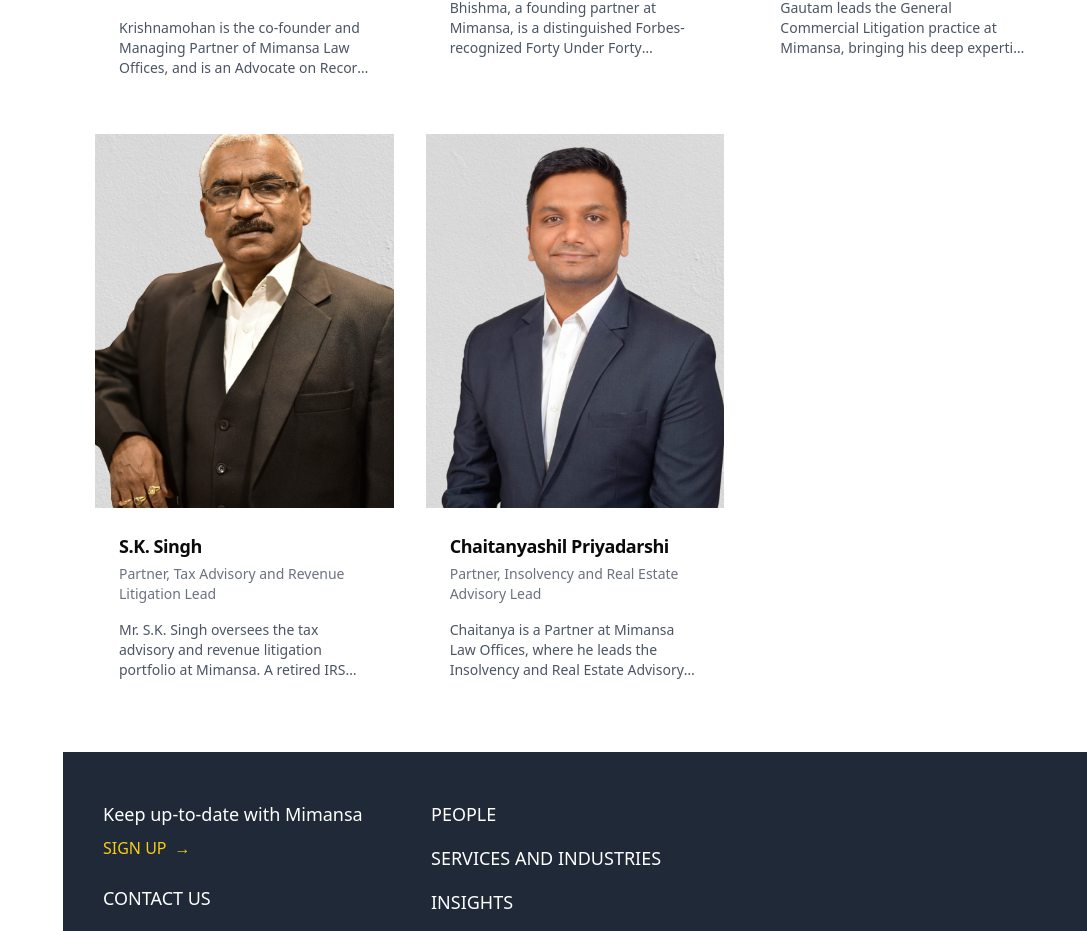
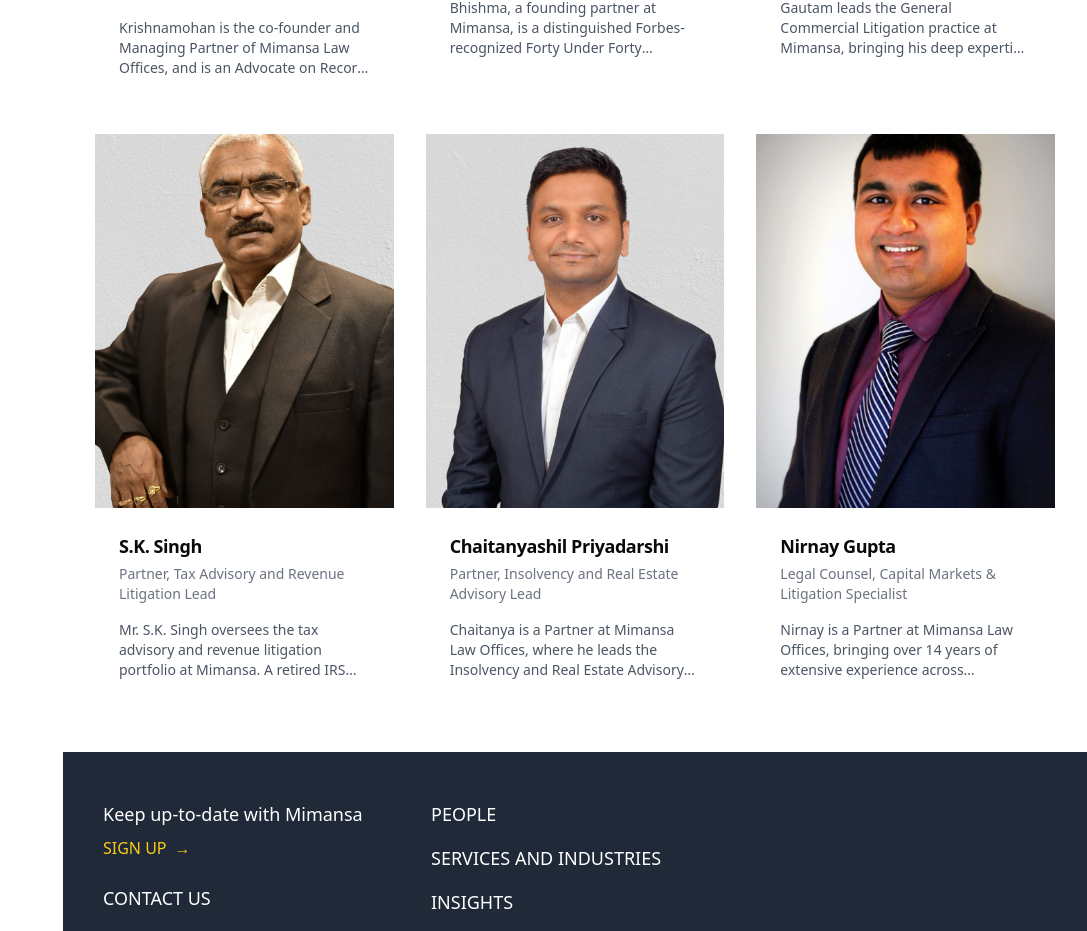
Before and after one commit to Laxel-AI/mimansa-landing-page, a Next.js app: page /people in a window 1280 px wide. Shown: the part 775-1706 px from the top of the page, without its empty margins (193-1280 px from the left). Built offline with nearby package versions, Linux system fonts and the light colour scheme; a web font is replaced by a local one.

Commit message:
added Nirnay Gupta profile

```diff
--- a/src/metadata/people.ts
+++ b/src/metadata/people.ts
@@ -151,4 +151,37 @@ Krishna is an ardent writer and speaks on topics relating to restructuring and i
     imageUrl: "/lawyers/chaitanyashil-priyadarshi.png",
     slug: "chaitanyashil-priyadarshi",
   },
+  {
+    id: "6",
+    name: "Nirnay Gupta",
+    role: "Partner",
+    title: "Legal Counsel, Capital Markets & Litigation Specialist",
+    email: "nirnay@mimansalaw.in",
+    phone: "+91 72919 90185",
+    education: [
+      "ILS LAW COLLEGE, PUNE [B.S.L LLB]",
+      "LLM in Arbitration & Dispute Resolution from George Washington University (U.S.A)",
+    ],
+    specializationAreas: [
+      "Electricity Laws",
+      "White Collar Crimes",
+      "Telecom & Mining Laws",
+      "Financial & Regulatory Laws",
+      "Corporate Laws",
+      "Commercial Disputes",
+    ],
+    barAdmissions: [
+      "Supreme Court of India",
+      "High Court of Chhattisgarh",
+      "DRT",
+    ],
+    languages: ["English", "Hindi"],
+    bio: `Nirnay is a Partner at Mimansa Law Offices, bringing over 14 years of extensive experience across Corporate, Commercial, and Regulatory law, with a specialized focus on Capital Markets and Litigation. His deep understanding of the banking, securities, and financial markets enhances his ability to navigate complex legal frameworks with precision.
+
+As a practicing advocate before the Hon'ble High Court of Chhattisgarh, Nirnay represents clients in high-stakes matters across the Hon'ble Supreme Court of India, various High Courts, Tribunals, and Commissions. His expertise extends to white-collar crimes, providing strategic advice on complex financial fraud, corporate misconduct, and regulatory violations.
+
+Nirnay is well known for his influential work in the mining and telecom industries, where he handles intricate legal disputes. He regularly appears before various judicial forums and has valuable experience in commercial arbitrations, ensuring robust legal advocacy for his diverse clientele.`,
+    imageUrl: "/lawyers/nirnay-gupta.jpeg",
+    slug: "nirnay-gupta",
+  },
 ];
```
Also changed, not shown: public/lawyers/nirnay-gupta.jpeg (added).
